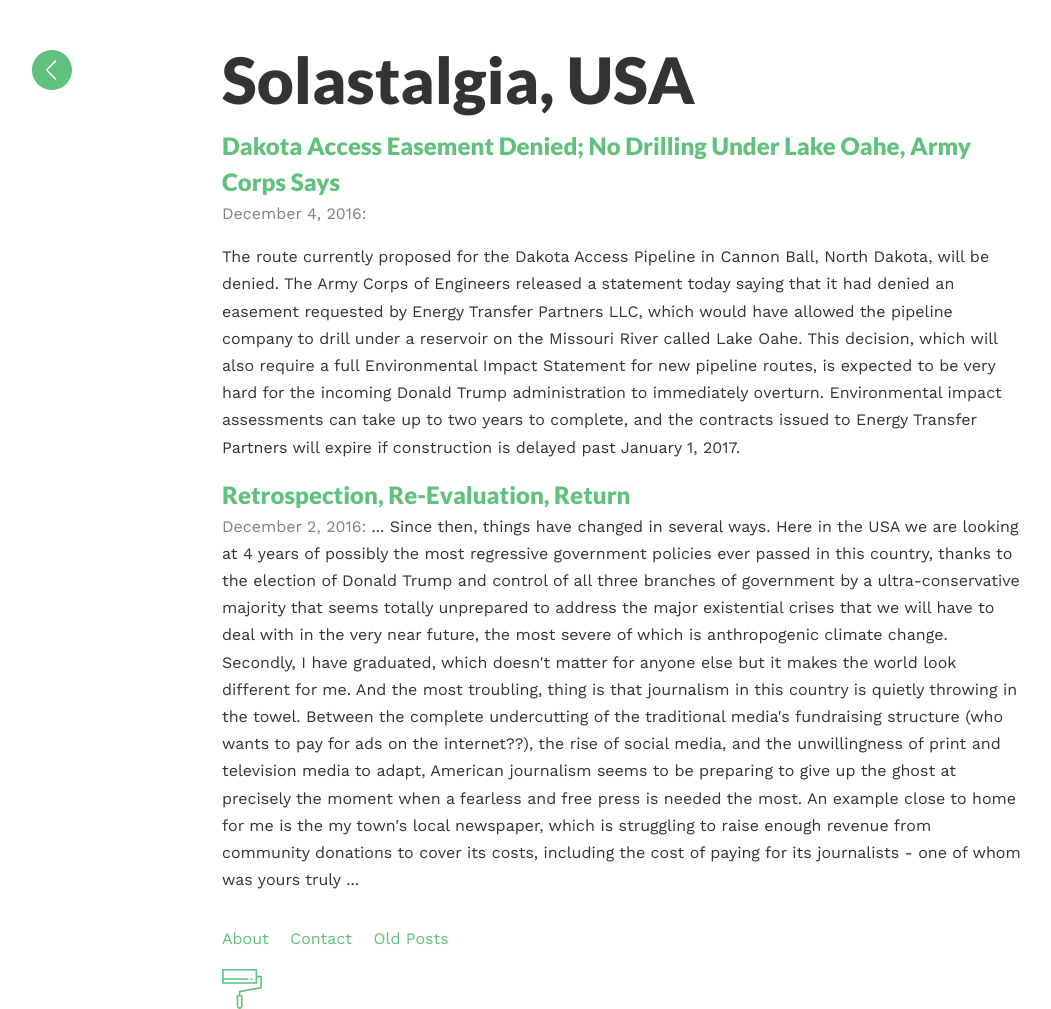
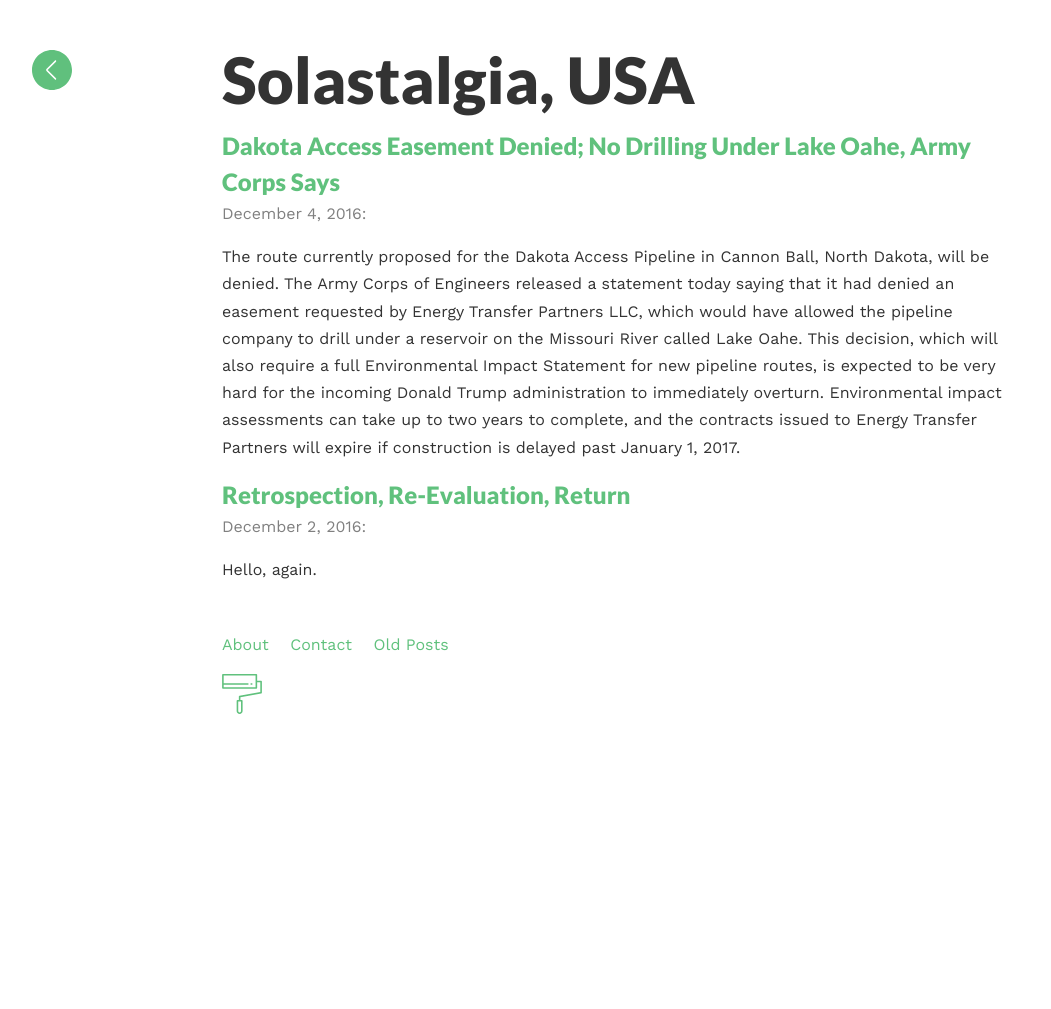
Before and after one commit to SolastalgiaUSA/solastalgiausa.github.io, a Jekyll site: the page built from index.html, in a window 1280 px wide. Shown: the whole page, without its empty margins (18-1069 px from the left). Built offline with Jekyll 4.4.1, drawn with Linux system fonts in a browser that asks for light colours; after the commit the page ends 964 px from its top, so only the background shows below that.

Commit message:
changed exerpt display

```diff
--- a/_posts/2016-12-02-return.md
+++ b/_posts/2016-12-02-return.md
@@ -2,7 +2,6 @@
 layout: post
 title:  "Retrospection, Re-evaluation, Return"
 date:   2016-12-02
-excerpt: ... Since then, things have changed in several ways.  Here in the USA we are looking at 4 years of possibly the most regressive government policies ever passed in this country, thanks to the election of Donald Trump and control of all three branches of government by a ultra-conservative majority that seems totally unprepared to address the major existential crises that we will have to deal with in the very near future, the most severe of which is anthropogenic climate change.  Secondly, I have graduated, which doesn't matter for anyone else but it makes the world look different for me.  And the most troubling, thing is that journalism in this country is quietly throwing in the towel.  Between the complete undercutting of the traditional media's fundraising structure (who wants to pay for ads on the internet??), the rise of social media, and the unwillingness of print and television media to adapt, American journalism seems to be preparing to give up the ghost at precisely the moment when a fearless and free press is needed the most.  An example close to home for me is the my town's local newspaper, which is struggling to raise enough revenue from community donations to cover its costs, including the cost of paying for its journalists - one of whom was yours truly ...
 ---
 
 
```
